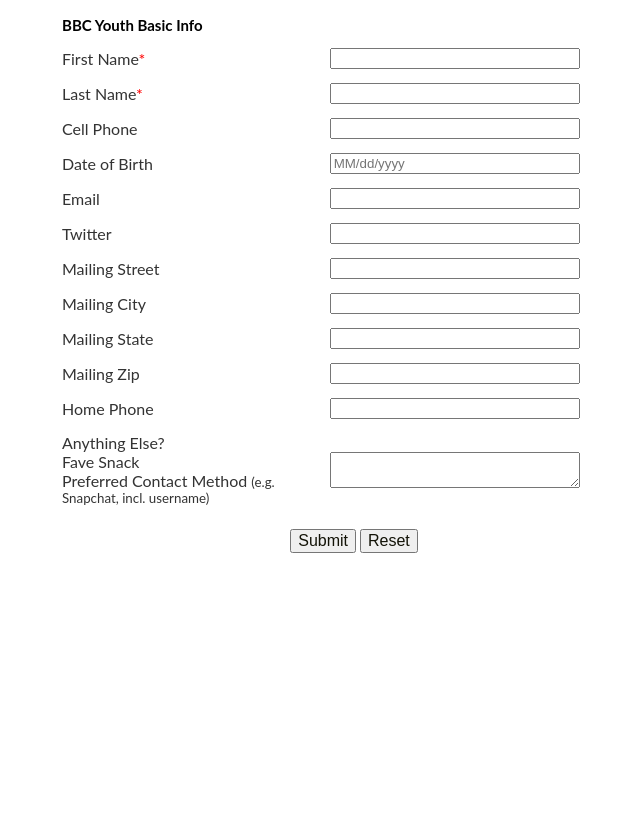
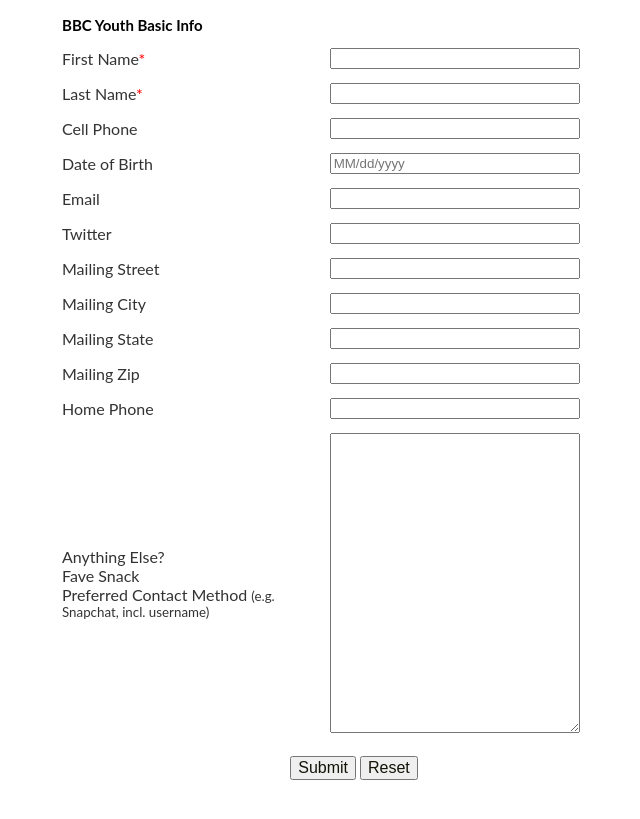
Before and after one commit to burlesonbiblechurch/bbcyouth, a Jekyll site: the page built from basic.html, in a window 1280 px wide. Shown: the top 819 px of the page, without its empty margins (286-926 px from the left). Built offline with Jekyll 4.4.1, drawn with Linux system fonts in a browser that asks for light colours.

Commit message:
Update basic.html

```diff
--- a/basic.html
+++ b/basic.html
@@ -51,7 +51,7 @@ layout: null
 
 	<tr><td  style='nowrap:nowrap;text-align:left;font-size:16px;font-family:Lato;width:200px;'>Home Phone</td><td style='width:250px;' ><input type='text' style='width:250px;'  maxlength='30' name='Home Phone' /></td></tr>
 
-	<tr><td  style='nowrap:nowrap;text-align:left;font-size:16px;font-family:Lato;width:200px;'>Anything Else?<br>Fave Snack<br>Preferred Contact Method <small>(e.g. Snapchat, incl. username)</small></small> </td><td> <textarea name='Description' maxlength='1000' style='width:250;'>&nbsp;</textarea></td></tr>
+	<tr><td  style='nowrap:nowrap;text-align:left;font-size:16px;font-family:Lato;width:200px;'>Anything Else?<br>Fave Snack<br>Preferred Contact Method <small>(e.g. Snapchat, incl. username)</small></small> </td><td> <textarea name='Description' maxlength='1000' style='width:250px;height:300px;'>&nbsp;</textarea></td></tr>
 
 	<tr><td colspan='2' style='text-align:center; padding-top:15px;'>
 		<input style='font-size:16px;color:#131307' type='submit' value='Submit' />
```
